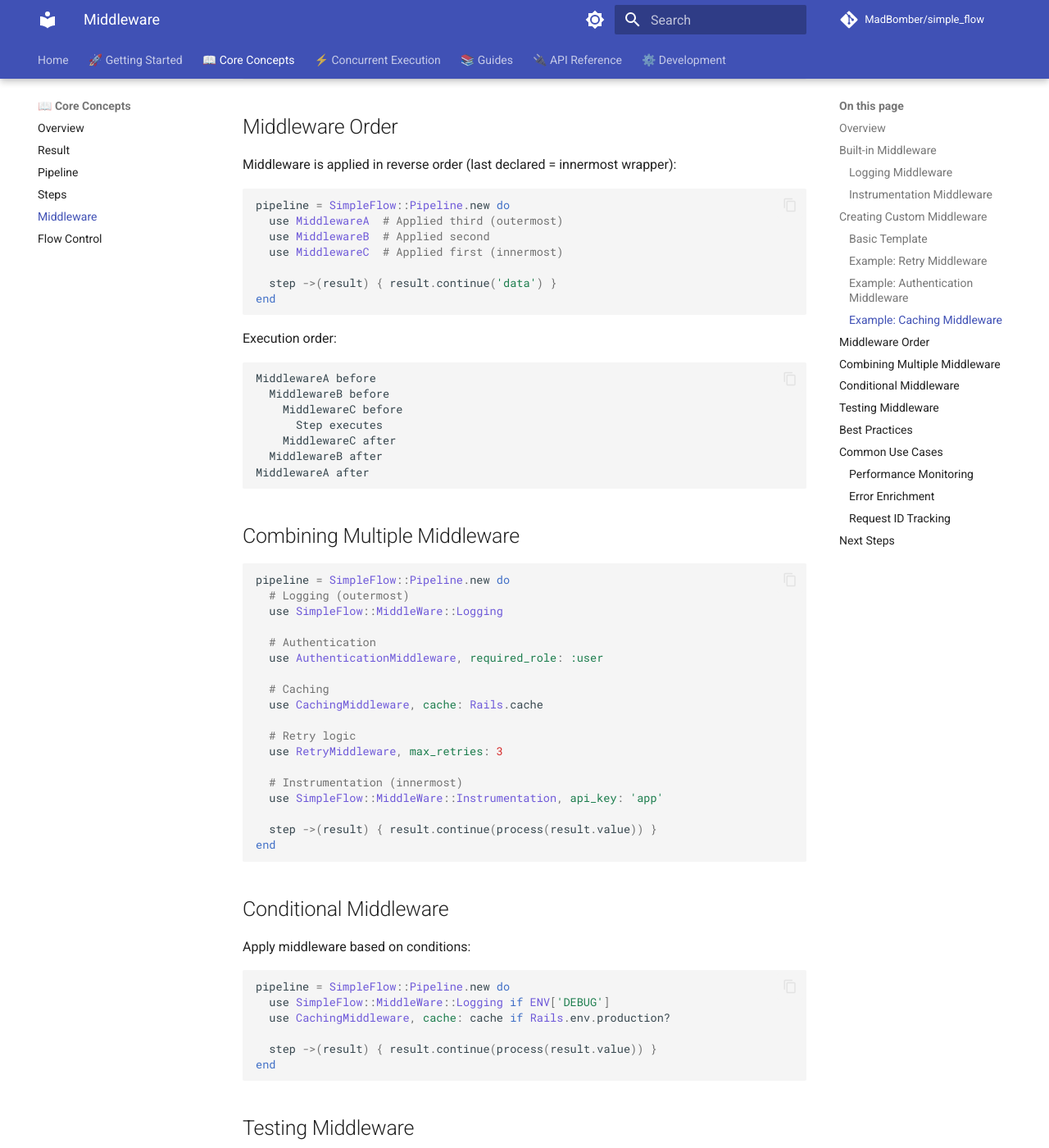
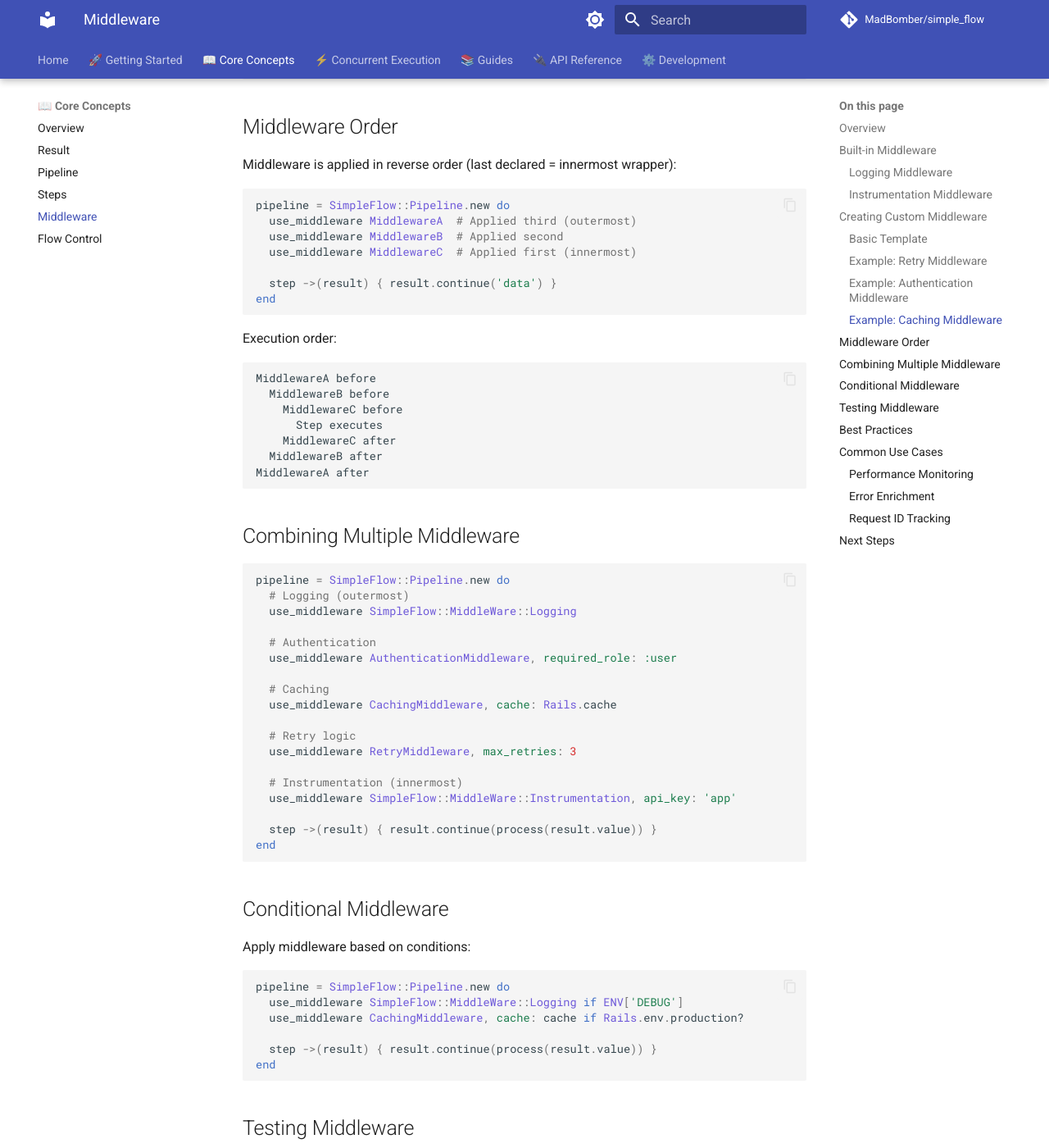
Before and after one commit to MadBomber/simple_flow, an MkDocs documentation site: the page built from docs/core-concepts/middleware.md, in a window 1280 px wide and 1400 px high, scrolled down 4540 px. Shown: the whole window at 82% size. Built offline with MkDocs 1.6.1 and Material for MkDocs 9.7.7, drawn with Linux system fonts in a browser that asks for light colours; comment, search, counter and statistics services are not loaded; some of the changed text lies outside the part shown.

Commit message:
refactor(middleware)!: update middleware API to use_middleware and replace None
Replace the deprecated `use` helper with a new `use_middleware` method throughout the library, docs, and examples. Also change all instances of `depends_on: None` to use the reserved symbol `:none`. The new method provides clearer intent and aligns with the rest of the API.

BREAKING CHANGE: The public `use` method has been removed. Code that previously invoked `pipeline.use` must now call `pipeline.use_middleware`. All references in documentation and example code have been updated accordingly.

````diff
--- a/docs/core-concepts/middleware.md
+++ b/docs/core-concepts/middleware.md
@@ -23,7 +23,7 @@ Logs before and after each step execution:
 require 'simple_flow'
 
 pipeline = SimpleFlow::Pipeline.new do
-  use SimpleFlow::MiddleWare::Logging
+  use_middleware SimpleFlow::MiddleWare::Logging
 
   step ->(result) { result.continue(process_data(result.value)) }
   step ->(result) { result.continue(validate_data(result.value)) }
@@ -44,7 +44,7 @@ Measures execution time and tracks API usage:
 
 ```ruby
 pipeline = SimpleFlow::Pipeline.new do
-  use SimpleFlow::MiddleWare::Instrumentation, api_key: 'my-app-key'
+  use_middleware SimpleFlow::MiddleWare::Instrumentation, api_key: 'my-app-key'
 
   step ->(result) { result.continue(fetch_data(result.value)) }
   step ->(result) { result.continue(process_data(result.value)) }
@@ -119,7 +119,7 @@ end
 
 # Usage
 pipeline = SimpleFlow::Pipeline.new do
-  use RetryMiddleware, max_retries: 5, backoff: 2.0
+  use_middleware RetryMiddleware, max_retries: 5, backoff: 2.0
 
   step ->(result) {
     # This will be retried up to 5 times
@@ -159,7 +159,7 @@ end
 
 # Usage
 pipeline = SimpleFlow::Pipeline.new do
-  use AuthenticationMiddleware, required_role: :admin
+  use_middleware AuthenticationMiddleware, required_role: :admin
 
   step ->(result) {
     # This only runs if user is authenticated and has admin role
@@ -206,7 +206,7 @@ end
 
 # Usage
 pipeline = SimpleFlow::Pipeline.new do
-  use CachingMiddleware, cache: Redis.new, ttl: 1800
+  use_middleware CachingMiddleware, cache: Redis.new, ttl: 1800
 
   step ->(result) {
     # Expensive operation that will be cached
@@ -222,9 +222,9 @@ Middleware is applied in reverse order (last declared = innermost wrapper):
 
 ```ruby
 pipeline = SimpleFlow::Pipeline.new do
-  use MiddlewareA  # Applied third (outermost)
-  use MiddlewareB  # Applied second
-  use MiddlewareC  # Applied first (innermost)
+  use_middleware MiddlewareA  # Applied third (outermost)
+  use_middleware MiddlewareB  # Applied second
+  use_middleware MiddlewareC  # Applied first (innermost)
 
   step ->(result) { result.continue('data') }
 end
@@ -246,19 +246,19 @@ MiddlewareA after
 ```ruby
 pipeline = SimpleFlow::Pipeline.new do
   # Logging (outermost)
-  use SimpleFlow::MiddleWare::Logging
+  use_middleware SimpleFlow::MiddleWare::Logging
 
   # Authentication
-  use AuthenticationMiddleware, required_role: :user
+  use_middleware AuthenticationMiddleware, required_role: :user
 
   # Caching
-  use CachingMiddleware, cache: Rails.cache
+  use_middleware CachingMiddleware, cache: Rails.cache
 
   # Retry logic
-  use RetryMiddleware, max_retries: 3
+  use_middleware RetryMiddleware, max_retries: 3
 
   # Instrumentation (innermost)
-  use SimpleFlow::MiddleWare::Instrumentation, api_key: 'app'
+  use_middleware SimpleFlow::MiddleWare::Instrumentation, api_key: 'app'
 
   step ->(result) { result.continue(process(result.value)) }
 end
@@ -270,8 +270,8 @@ Apply middleware based on conditions:
 
 ```ruby
 pipeline = SimpleFlow::Pipeline.new do
-  use SimpleFlow::MiddleWare::Logging if ENV['DEBUG']
-  use CachingMiddleware, cache: cache if Rails.env.production?
+  use_middleware SimpleFlow::MiddleWare::Logging if ENV['DEBUG']
+  use_middleware CachingMiddleware, cache: cache if Rails.env.production?
 
   step ->(result) { result.continue(process(result.value)) }
 end
````
Also changed, not shown: README.md (+6 -6 lines), docs/core-concepts/pipeline.md (+6 -6 lines), docs/index.md (+1 -1 lines), examples/README.md (+58 -1 lines), 1 other file.
